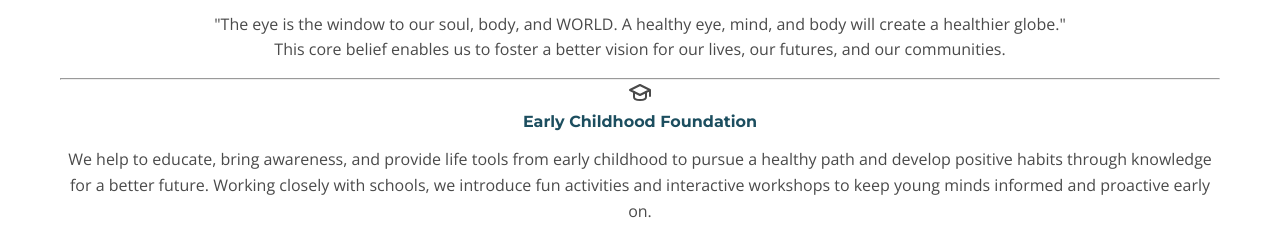
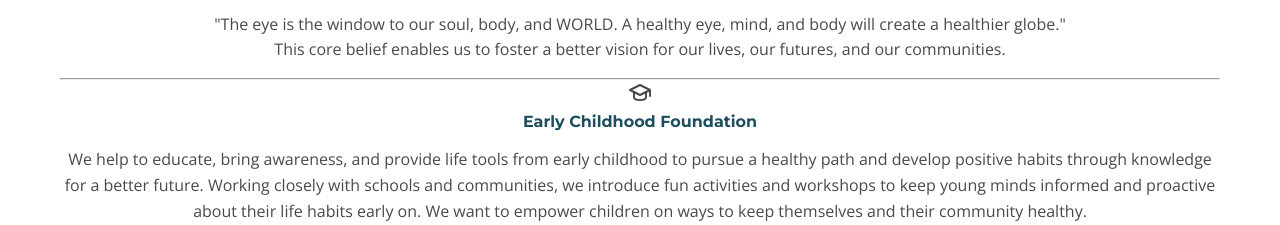
Before and after one commit to stelznej/gvp, a plain HTML site: page about.html in a window 1280 px wide. Shown: the part 575-800 px from the top of the page. Drawn offline with nearby package versions, Linux system fonts and the light colour scheme.

Commit message:
Update about.html

```diff
--- a/about.html
+++ b/about.html
@@ -66,7 +66,7 @@
                     <svg width="24" height="24" viewBox="0 0 24 24" fill="none" stroke="currentColor" stroke-width="2" stroke-linecap="round" stroke-linejoin="round"><path d="M22 10v6M2 10l10-5 10 5-10 5z"></path><path d="M6 12v5c0 2 2 3 6 3s6-1 6-3v-5"></path></svg>
                 </div>
                 <h4>Early Childhood Foundation</h4>
-                <p>We help to educate, bring awareness, and provide life tools from early childhood to pursue a healthy path and develop positive habits through knowledge for a better future. Working closely with schools, we introduce fun activities and interactive workshops to keep young minds informed and proactive early on.</p>
+                <p>We help to educate, bring awareness, and provide life tools from early childhood to pursue a healthy path and develop positive habits through knowledge for a better future. Working closely with schools and communities, we introduce fun activities and workshops to keep young minds informed and proactive about their life habits early on. We want to empower children on ways to keep themselves and their community healthy.</p>
             </div>
 
             <div class="pillar">
```
